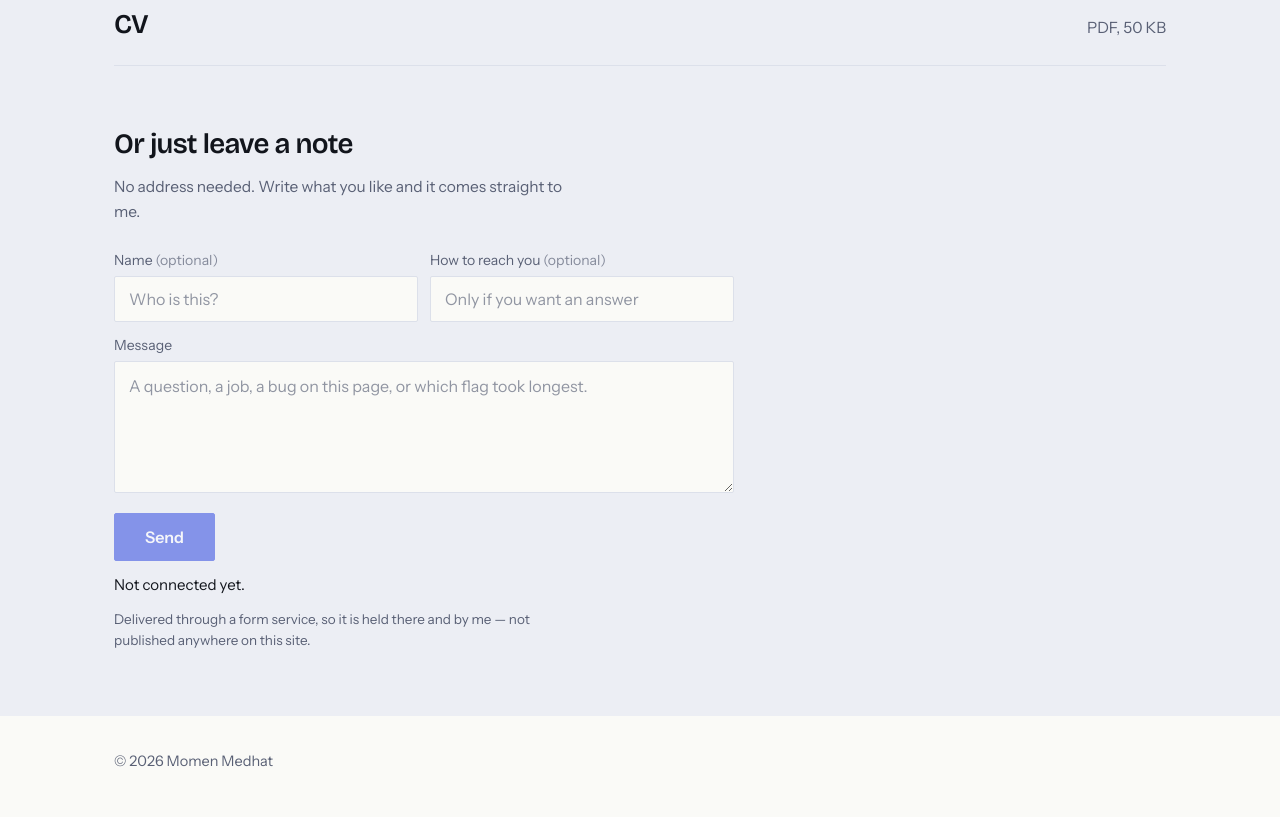
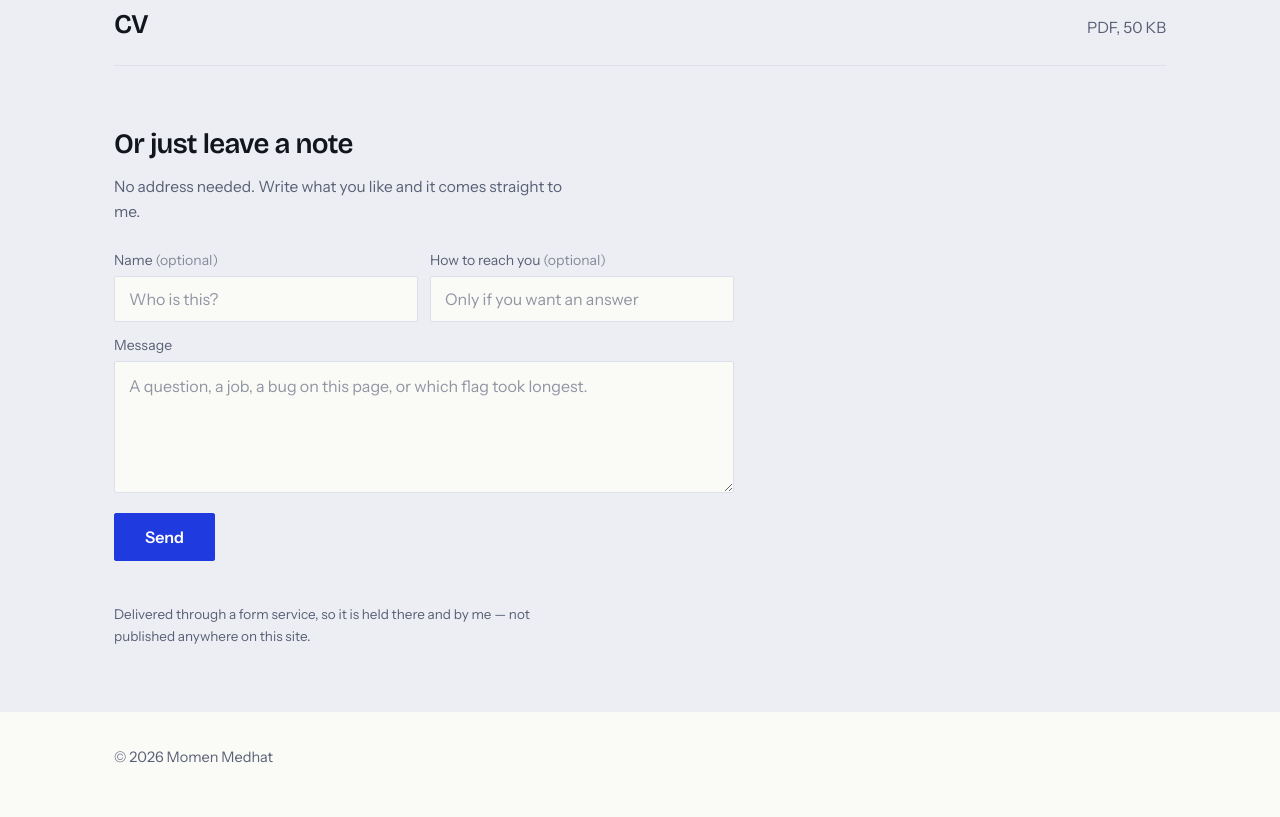
Before and after one commit to MasterMind2K16/MasterMind2K16.github.io, a plain HTML site: page index.html in a window 1280 px wide. Shown: the part 5192-6009 px from the top of the page. Drawn offline with nearby package versions, Linux system fonts and the light colour scheme.

Commit message:
Connect the note form to its endpoint
Co-Authored-By: Claude Opus 5 <noreply@anthropic.com>
Claude-Session: https://claude.ai/code/session_01JEvnJkCkes6wjsNdBmrpBW

```diff
--- a/index.html
+++ b/index.html
@@ -816,7 +816,7 @@
      Formspree: create a form at formspree.io, copy the URL it gives you,
      and it looks like https://formspree.io/f/abcdwxyz
      Until that is filled in the form stays disabled rather than failing quietly. */
-  var NOTE_ENDPOINT = '';
+  var NOTE_ENDPOINT = 'https://formspree.io/f/xoedwkrz';
 
   var noteForm = document.getElementById('note'),
       noteSend = document.getElementById('n-send'),
```
